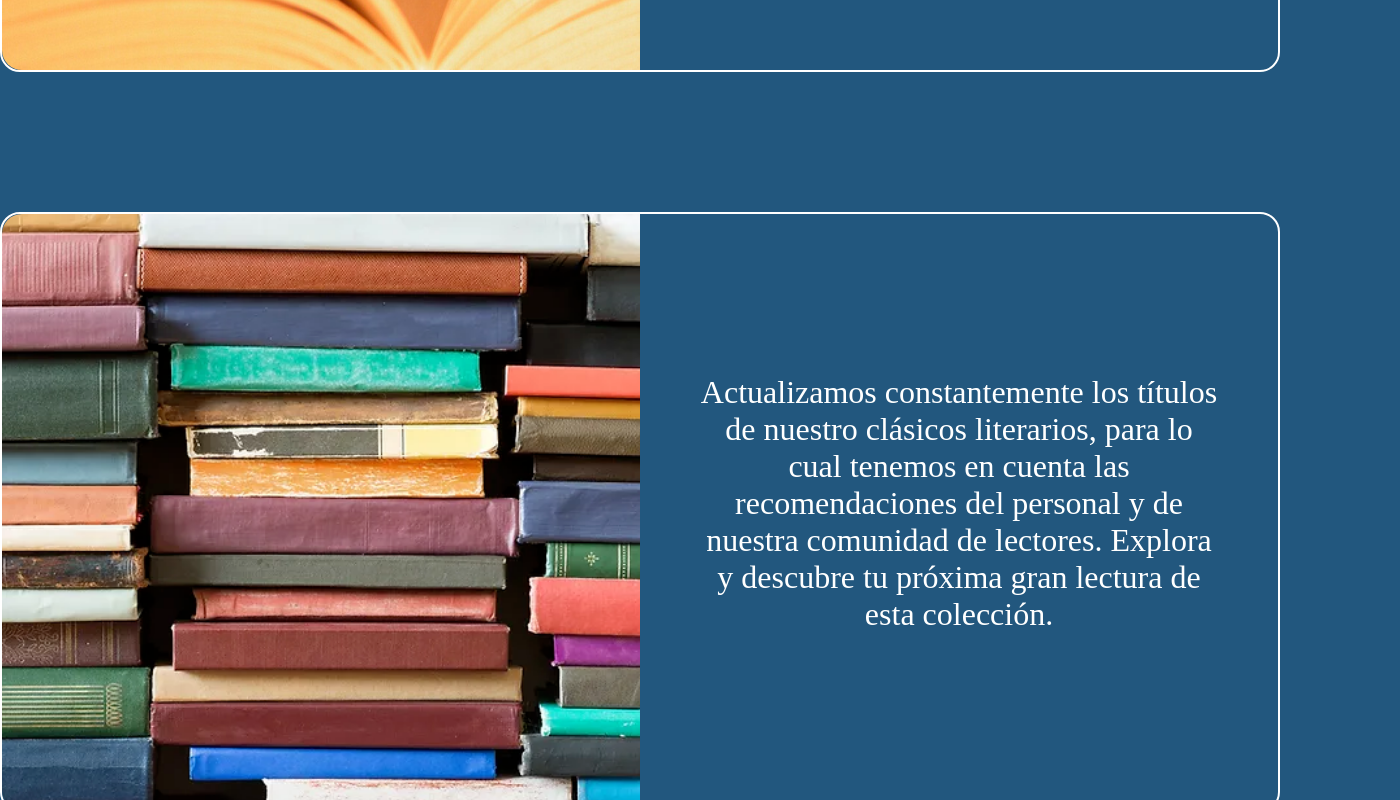
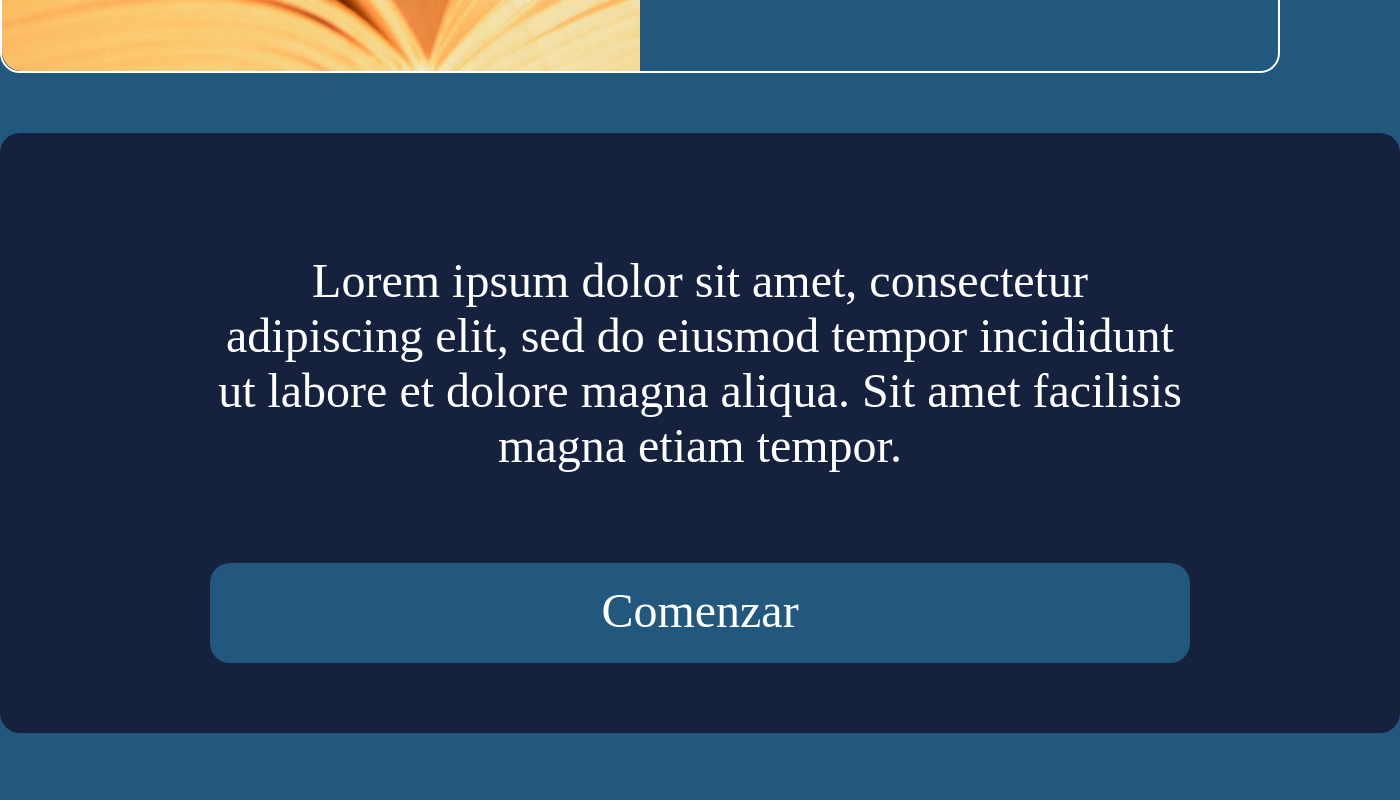
Before and after one commit to MauroNahuelPaul/Eznox-React-Firebase, a React (Create React App) app: page / in a window 1280 px wide. Shown: the part 920-1720 px from the top of the page, 1400 px wide, since content can reach past the window. Built offline with nearby package versions, Linux system fonts and the light colour scheme; no server answers; the database is empty; a small style sheet from the web is missing.

Commit message:
Se cambio el estilo del formulario

```diff
--- a/src/components/LoginScreen.js
+++ b/src/components/LoginScreen.js
@@ -20,7 +20,6 @@ const LoginScreen = () => {
 
     const handleSubmit = (e) => {
         e.preventDefault()
-
         login(values)
     }
     if (!user.logged) {
--- a/src/components/Nosotros.js
+++ b/src/components/Nosotros.js
@@ -4,10 +4,31 @@ import librosPila from '../assets/imgs/librosPila.png'
 import librosPila2 from '../assets/imgs/librosPila2.png'
 import librosPila3 from '../assets/imgs/librosPila3.png'
 import { Recuadro } from "./Recuadro"
+
+
+import { Link } from 'react-router-dom'
+
 export const Nosotros = () => {
+
+
     return (
         <div>
             <Recuadro titulo={"Nosotros"} img={imgLibro} tituloSec={"Libros encuadernados. Infinidad de oportunidades"} texto={"Entra en un mundo de palabras y oraciones, visuales e información"} />
+            <div className="irCuentaContainer">
+                <p className='irCuentaContainer__texto'>
+                    Lorem ipsum dolor sit amet, consectetur adipiscing elit, sed do eiusmod tempor incididunt ut labore et dolore magna aliqua. Sit amet facilisis magna etiam tempor.
+                </p>
+                <Link to="/login " className='irCuentaContainer__enlace'>
+                    <div>
+                        <p>
+                            Comenzar
+                        </p>
+
+                    </div>
+                </Link>
+
+
+            </div>
             <Recuadro titulo={""} img={librosPila} tituloSec={""} texto={"Actualizamos constantemente los títulos de nuestro clásicos literarios, para lo cual tenemos en cuenta las recomendaciones del personal y de nuestra comunidad de lectores. Explora y descubre tu próxima gran lectura de esta colección."} />
             <Recuadro titulo={""} img={librosPila2} tituloSec={""} texto={"Libros apilados Nuestros nuevos lanzamientos incluyen algunos de los mejores títulos disponibles en Eznox. Esta colección tiene una oferta interesante para todos, desde lectores experimentados hasta jóvenes ratones de biblioteca. Contáctanos o visítanos para más información."} />
             <Recuadro titulo={""} img={librosPila3} tituloSec={""} texto={"Continuamente agregamos novedades a nuestros favoritos del equipo y buscamos material de interés para la comunidad. Nuestro equipo está disponible para hacer sugerencias y ayudarte a encontrar el título perfecto de esta colección."} />
--- a/src/styles/components/_Footer.scss
+++ b/src/styles/components/_Footer.scss
@@ -12,7 +12,7 @@
                 font-size: 1.5rem;
                 &:hover{
                     color: $secondary-color;
-                    transition: 1s;
+                    transition: 0.5s;
                 }
             }
         }
--- a/src/styles/components/_Libro.scss
+++ b/src/styles/components/_Libro.scss
@@ -10,7 +10,7 @@
         width: 300px;
         height: 450;
         border: 2px solid white;
-        transition-duration: 0.5s;
+        transition: 0.5s;
         &:hover {
             border: 5px solid $primary-color;
         }
--- a/src/styles/components/_LoginScreen.scss
+++ b/src/styles/components/_LoginScreen.scss
@@ -23,9 +23,8 @@
                 padding-left: 15px;
                 color: black;
                 &:focus{
-                    transition: 1s;
+                    transition: 0.5s;
                     outline: none;
-                    border-radius: 20px;
                     background-color: $primary-color;
                     color: white;
                 }
@@ -40,7 +39,7 @@
                     font-size: 1.2rem;
                     >a:hover{
                         color:$primary-color;
-                        transition: 1s;
+                        transition: 0.5s;;
                     }
                 }
             }
--- a/src/styles/components/_Nosotros.scss
+++ b/src/styles/components/_Nosotros.scss
@@ -1,12 +1,53 @@
 .nosotros {
     display: inline;
+
     h2 {
         text-align: center;
         color: $font-color;
         padding-top: 40px;
         padding-bottom: 40px;
         font-size: 3rem;
+        font-family: $secondary-font-style;
+        font-weight: 300;
     }
 
 
 }
+
+.irCuentaContainer {
+    border-radius: 20px;
+    background-color: $primary-color;
+    width: 1400px;
+    height: 600px;
+    margin: 0 auto;
+
+    &__texto {
+        color: white;
+        font-size: 3rem;
+        margin: 0 auto;
+        padding-top: 120px;
+        width: 70%;
+        text-align: center;
+    }
+    >a{
+
+        >div{
+            margin: 90px auto;
+            width: 70%;
+            height: 100px;
+            background-color: $secondary-color;
+            border-radius: 20px;
+            >p{
+                text-align: center;
+                padding-top: 20px;
+                font-size: 3rem;
+            }
+            &:hover{
+                transition: 0.5s;
+                background-color: $tercer-color;
+            }
+        }
+    }
+
+
+}
--- a/src/styles/components/_Reacuadro.scss
+++ b/src/styles/components/_Reacuadro.scss
@@ -33,6 +33,7 @@
                 padding-top: 100px;
                 margin-right: 10px;
                 margin-left: 10px;
+                font-weight: 500;
             }
 
             p {
```
